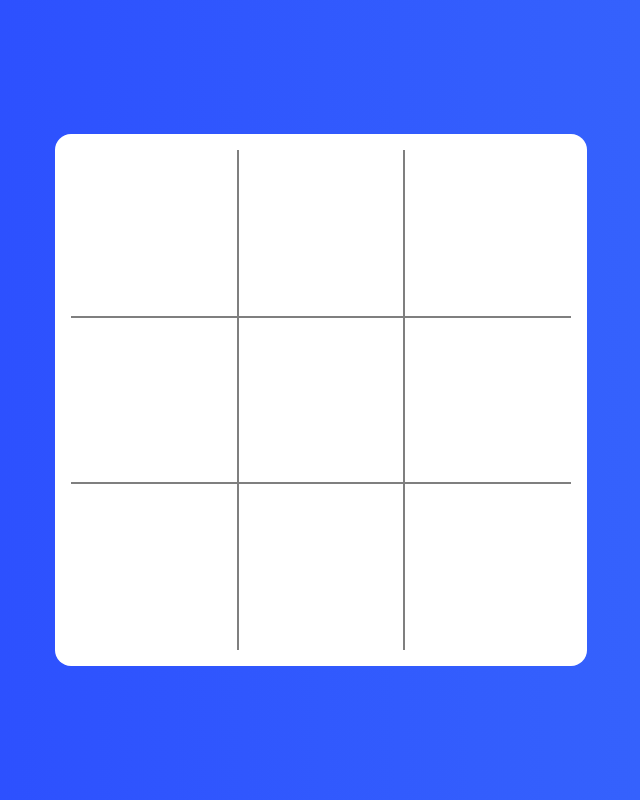
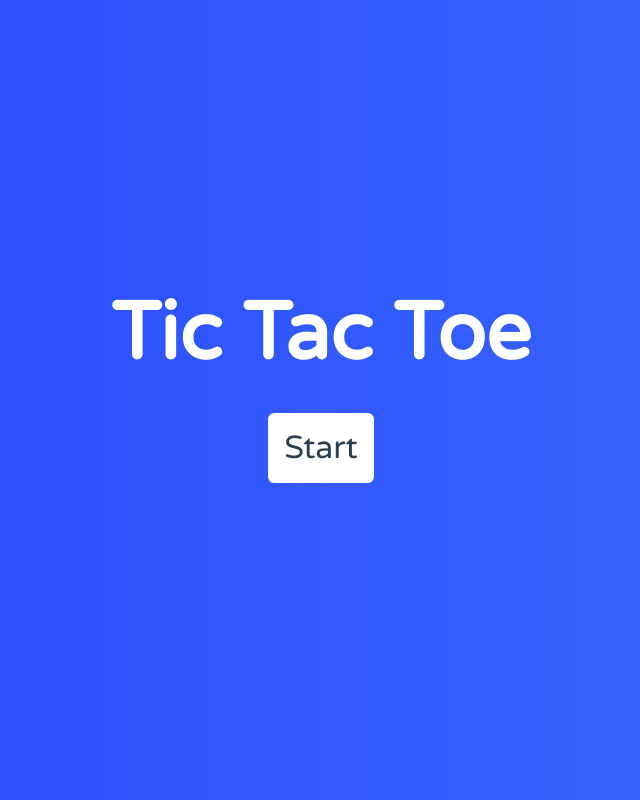
Before and after one commit to mehdinajafi/tic-toc-toe-typescript, a React (Create React App) app: page / in a window 1280 px wide. Shown: the whole page, without its empty margins (319-959 px from the left). Built offline with nearby package versions, Linux system fonts and the light colour scheme.

Commit message:
Start button

```diff
--- a/src/components/XOApp.tsx
+++ b/src/components/XOApp.tsx
@@ -1,45 +1,83 @@
 import React, { useState } from "react"
 import styled from "styled-components"
+import { motion } from "framer-motion"
 import Board, { Winner } from "./views/Game/Board"
 import Reset from "./views/Reset/Reset"
 import Start from "./views/Start/Start"
 
-const Container = styled.div`
-  width: 500px;
-  height: 500px;
+// Start styles
+const variants = {
+  game: {
+    background: "#fff",
+    opacity: 1,
+    scale: 1,
+    width: "500px",
+    height: "500px",
+    transition: { type: "spring", duration: 0.8 },
+  },
+  start: {
+    background: "transparent",
+    opacity: 1,
+    scale: 1,
+    width: "200px",
+    height: "100px",
+    transition: { type: "spring", duration: 0.8 },
+  },
+  hidden: { opacity: 0, scale: 0.8 },
+}
+
+const Container = styled(motion.div).attrs(() => ({
+  initial: "hidden",
+  variants,
+}))`
+  display: flex;
+  justify-content: center;
+  align-items: center;
+  border-radius: 1em;
   padding: 1em;
-  background: #fff;
-  border-radius: 1em;
+`
+
+const AppTitle = styled.div`
+  color: #fff;
+  font-size: 5em;
+  font-weight: 700;
   @media (max-width: 680px) {
-    width: 300px;
-    height: 300px;
+    font-size: 4em;
   }
   @media (max-width: 360px) {
-    width: 200px;
-    height: 200px;
+    font-size: 3em;
   }
 `
+// End styles
 
+// types
 type GameState = "start" | "game" | "reset"
 
+//component
 function XOApp() {
-  const [gameState, setGameState] = useState<GameState>("game")
-  const [winner, setWinner] = useState<Winner>("")
+  const [gameState, setGameState] = useState<GameState>("start")
+  const [, setWinner] = useState<Winner>("")
+  const onGameStart = () => {
+    setGameState("game")
+  }
 
   const onGameEnd = (winner: Winner) => {
     setGameState("reset")
     setWinner(winner)
   }
   return (
-    <Container>
+    <React.Fragment>
+      <AppTitle>Tic Tac Toe</AppTitle>
+      <Container animate={gameState}>
         {
           {
-          start: <Start />,
+            start: <Start onGameStart={onGameStart} />,
             game: <Board onGameEnd={onGameEnd} />,
             reset: <Reset />,
           }[gameState]
         }
       </Container>
+    </React.Fragment>
   )
 }
 
--- a/src/components/views/Start/Start.tsx
+++ b/src/components/views/Start/Start.tsx
@@ -1,7 +1,28 @@
 import * as React from "react"
+import styled from "styled-components"
 
-const Start = () => {
-  return <div>Start</div>
+const StartButton = styled.button`
+  background: #fff;
+  color: #2c3e50;
+  font-family: "Varela Round";
+  font-size: 2em;
+  padding: 0.5em;
+  border: none;
+  border-radius: 0.2em;
+  transition: transform 0.2s ease-in-out;
+  outline: none;
+  cursor: pointer;
+  &:hover {
+    transform: scale(1.1);
+  }
+`
+
+type StartProps = {
+  onGameStart(): void
+}
+
+const Start: React.FC<StartProps> = ({ onGameStart }) => {
+  return <StartButton onClick={() => onGameStart()}>Start</StartButton>
 }
 
 export default Start
```
Lines whose indentation alone changed are shown as unchanged.
